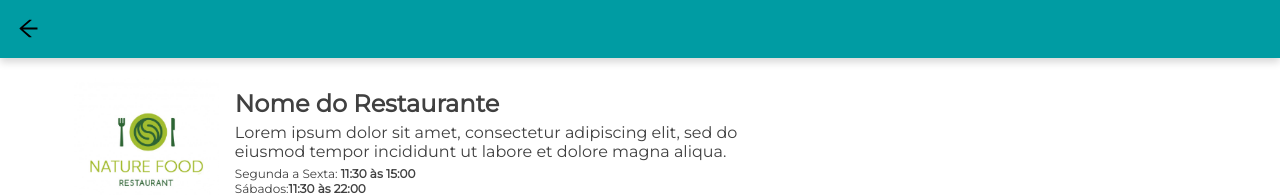
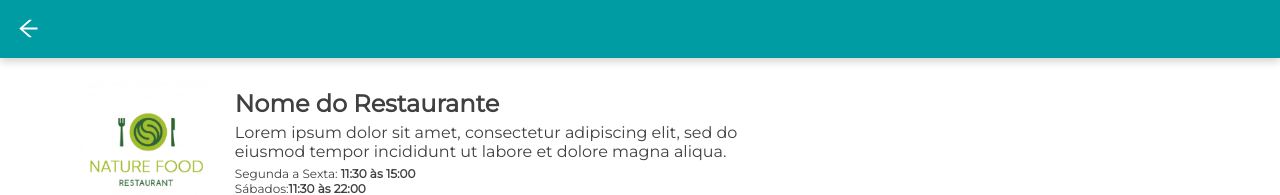
Before and after one commit to ojhones/lista-rango, a Next.js app: page /Menu/restaurante in a window 1280 px wide. Shown: the top 195 px of the page. Built offline with nearby package versions, Linux system fonts and the light colour scheme.

Commit message:
:art: (color of backbutton)

```diff
--- a/src/components/Header/index.tsx
+++ b/src/components/Header/index.tsx
@@ -14,7 +14,7 @@ export function Header({ isLink }: HeaderProps) {
       <S.Wrapper>
         {isLink ?? (
           <Link href="/">
-            <AiOutlineArrowLeft size={25} />
+            <AiOutlineArrowLeft size={25} color="#fff" />
           </Link>
         )}
       </S.Wrapper>
```
